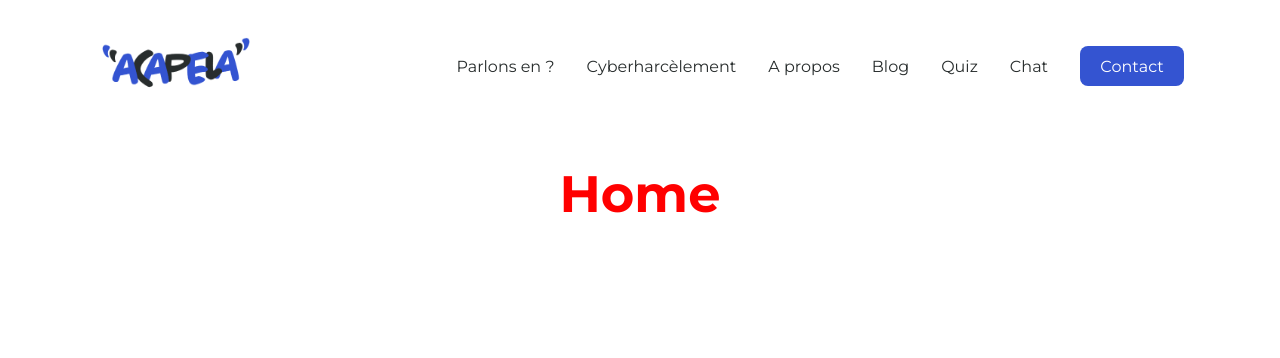
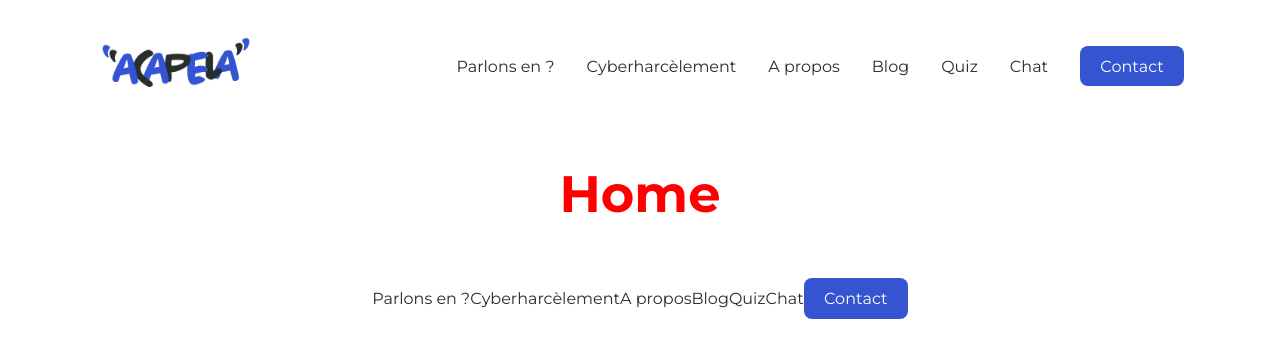
Before and after one commit to matheoftne/acapella, a Vue app: page / in a window 1280 px wide. Shown: the top 358 px of the page. Built offline with nearby package versions, Linux system fonts and the light colour scheme.

Commit message:
init footer component

```diff
--- a/src/App.vue
+++ b/src/App.vue
@@ -3,12 +3,14 @@
 import Chat from './components/Chat/Conversation.vue'
 import Header from './components/Header.vue'
 import Quiz from './components/Quiz.vue'
+import Footer from './components/Footer.vue'
 
 </script>
 
 <template>
   <Header />
   <router-view/>
+  <Footer />
 </template>
 
 <style scoped>
--- /dev/null
+++ b/src/components/Footer.vue
@@ -0,0 +1,22 @@
+<script>
+
+</script>
+
+<template>
+    <footer class="pad-base">
+        <nav>
+            <router-link to="/">Parlons en ?</router-link>
+            <router-link to="/">Cyberharcèlement</router-link>
+            <router-link to="/">A propos</router-link>
+            <router-link to="/">Blog</router-link>
+            <router-link to="/quiz">Quiz</router-link>
+            <router-link to="/chat-pro">Chat</router-link>
+            <router-link class="btn contactBtn" to="/">Contact</router-link>
+        </nav>
+    </footer>
+
+</template>
+
+<style>
+
+</style>
```
